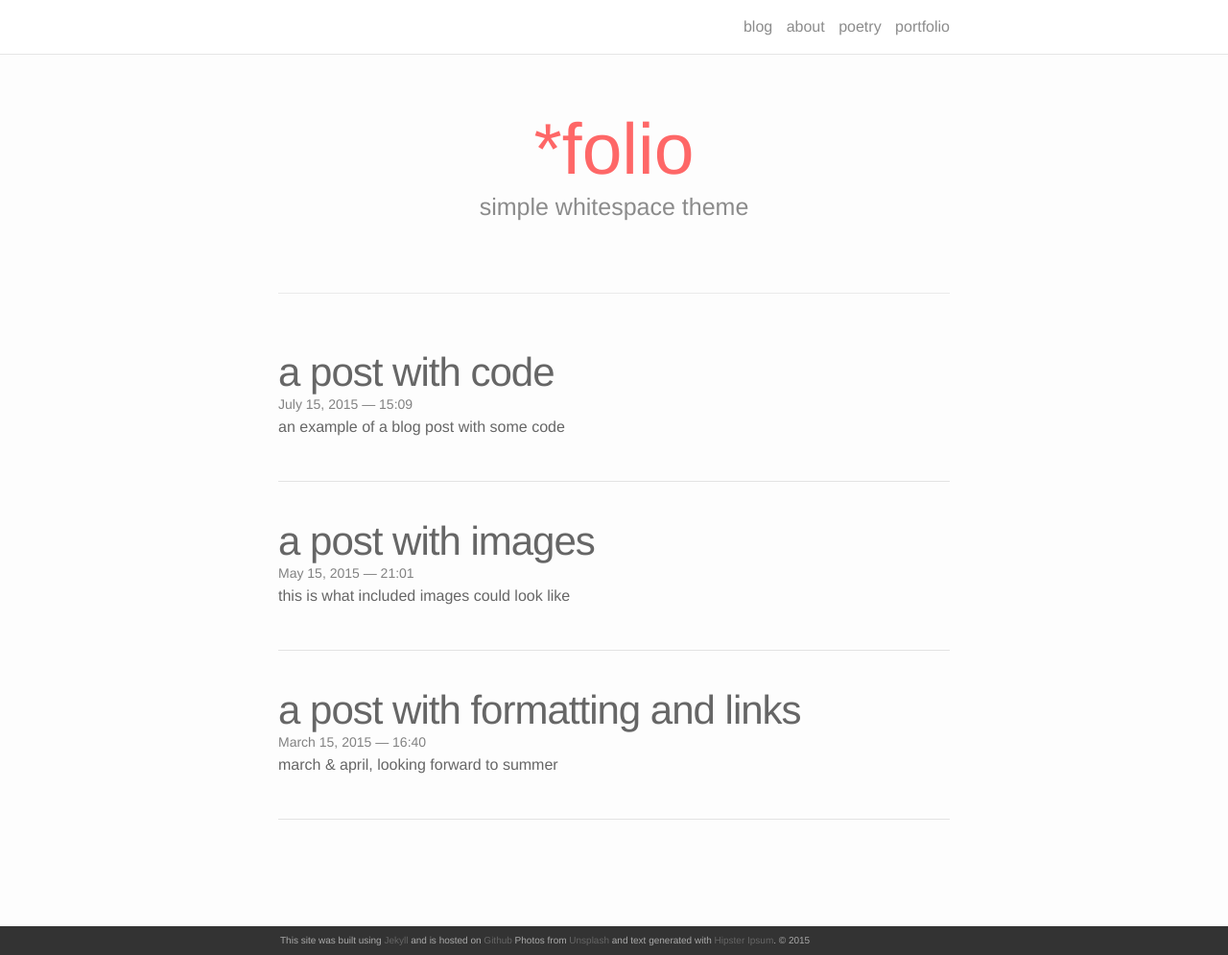
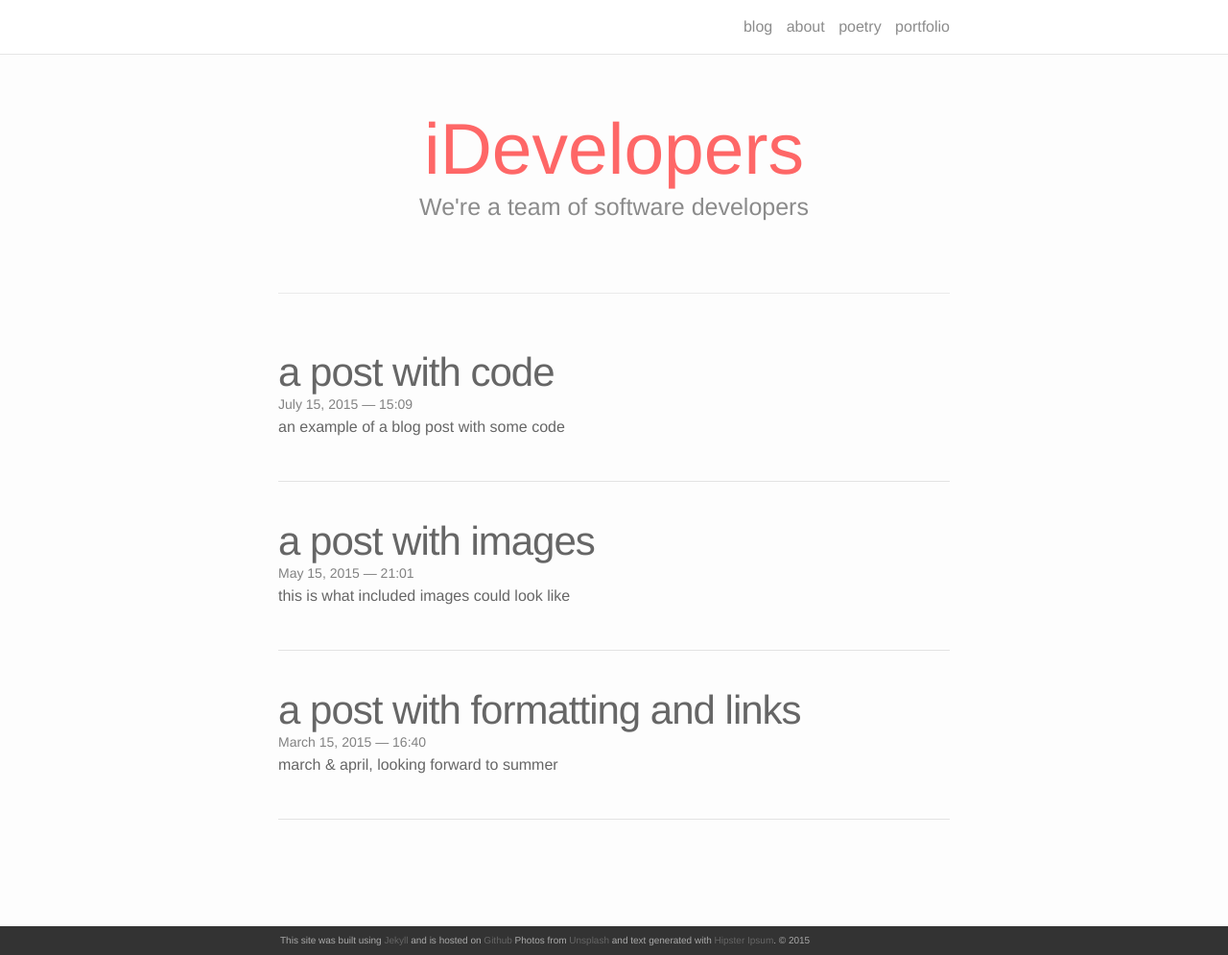
Before and after one commit to idevelopers-in/idevelopers-in.github.io, a Jekyll site: the page built from index.html, in a window 1280 px wide and 995 px high. Shown: the whole window at 96% size. Built offline with Jekyll 4.4.1, drawn with Linux system fonts in a browser that asks for light colours; nearby versions of some CDN libraries; the list of posts is cut into pages by our own code.

Commit message:
Update index.html

```diff
--- a/index.html
+++ b/index.html
@@ -3,8 +3,8 @@ layout: default
 ---
 
 <div class="header-bar">
-  <h1>*folio</h1>
-  <h2>simple whitespace theme</h2>
+  <h1>iDevelopers</h1>
+  <h2>We're a team of software developers</h2>
   <br/>
   <hr>
   <br/>
```
